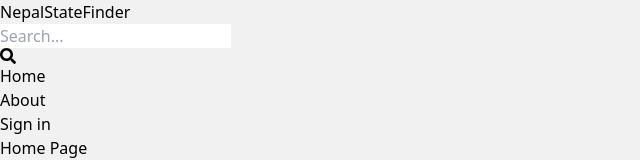
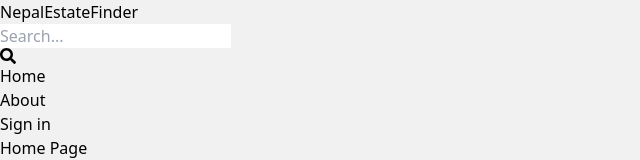
Before and after one commit to ishan941/nepal_estate_finder, a React (Vite) app in the folder client/: page / in a window 1280 px wide. Shown: the top 160 px of the page, without its empty margins (0-640 px from the left). Built offline with nearby package versions, Linux system fonts and the light colour scheme.

Commit message:
BUG: Change name to NepalEstate Finder

```diff
--- a/client/index.html
+++ b/client/index.html
@@ -5,7 +5,7 @@
   <meta charset="UTF-8" />
   <link rel="icon" type="image/svg+xml" href="/vite.svg" />
   <meta name="viewport" content="width=device-width, initial-scale=1.0" />
-  <title>NepalState Finder</title>
+  <title>NepalEstate Finder</title>
 </head>
 
 <body>
--- a/client/src/components/Header.jsx
+++ b/client/src/components/Header.jsx
@@ -7,7 +7,7 @@ const Header = () => {
         <Link to="/">
           <h1 className="font-bold text-sm sm:text-xl flex flex-wrap">
             <span className="text-slate-500">Nepal</span>
-            <span className="text-slate-500">State</span>
+            <span className="text-slate-500">Estate</span>
             <span className="text-slate-900">Finder</span>
           </h1>
         </Link>
--- a/package.json
+++ b/package.json
@@ -1,5 +1,5 @@
 {
-  "name": "nepal_state_finder",
+  "name": "nepal_estate_finder",
   "version": "1.0.0",
   "main": "index.js",
   "type": "module",
```
Also changed, not shown: 1 other file (tests, documents, lock files or other folders).
